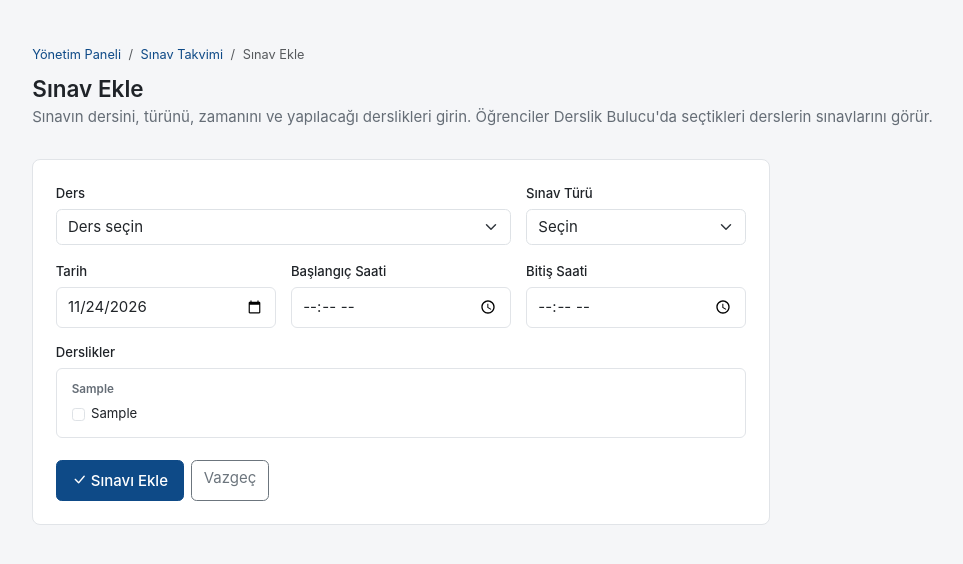
After one commit to MilanBaross/BLM4581-Proje, an ASP.NET Core app: page /Yonetim/SinavForm in a window 1280 px wide. The commit adds this page. Shown: the top 564 px of the page, without its empty margins (49-1012 px from the left). Run offline with ASP.NET Core 8, Linux system fonts and the light colour scheme; a user stored in the database is signed in; tables that the repository leaves empty hold one stand-in row (values such as "Sample post"); style sheets or scripts are compiled from the project's sources; some libraries are stand-ins or nearby versions.

Commit message:
Sınav takvimi yönetimi eklendi

```diff
--- /dev/null
+++ b/KampusPortali/Pages/Yonetim/SinavForm.cshtml
@@ -0,0 +1,99 @@
+@page
+@model KampusPortali.Pages.Yonetim.SinavFormModel
+@{
+    var baslik = Model.DuzenlemeMi ? "Sınavı Düzenle" : "Sınav Ekle";
+    ViewData["Title"] = baslik;
+}
+
+<nav aria-label="breadcrumb">
+    <ol class="breadcrumb">
+        <li class="breadcrumb-item"><a asp-page="/Yonetim/Index">Yönetim Paneli</a></li>
+        <li class="breadcrumb-item"><a asp-page="/Yonetim/Sinavlar">Sınav Takvimi</a></li>
+        <li class="breadcrumb-item active" aria-current="page">@baslik</li>
+    </ol>
+</nav>
+
+<div class="sayfa-baslik">
+    <h1>@baslik</h1>
+    <p>Sınavın dersini, türünü, zamanını ve yapılacağı derslikleri girin. Öğrenciler Derslik Bulucu'da seçtikleri derslerin sınavlarını görür.</p>
+</div>
+
+<div class="row">
+    <div class="col-12 col-lg-8">
+        <div class="panel-kart">
+            <form method="post" asp-route-id="@Model.Id">
+                <div asp-validation-summary="ModelOnly" class="alert alert-danger py-2" role="alert"></div>
+
+                <div class="row g-3">
+                    <div class="col-12 col-md-8">
+                        <label asp-for="Girdi.DersKodu" class="form-label"></label>
+                        <select asp-for="Girdi.DersKodu" asp-items="Model.DersSecenekleri" class="form-select">
+                            <option value="">Ders seçin</option>
+                        </select>
+                        <span asp-validation-for="Girdi.DersKodu" class="text-danger small"></span>
+                    </div>
+
+                    <div class="col-12 col-md-4">
+                        <label asp-for="Girdi.Tur" class="form-label"></label>
+                        <select asp-for="Girdi.Tur" asp-items="Model.TurSecenekleri" class="form-select">
+                            <option value="">Seçin</option>
+                        </select>
+                        <span asp-validation-for="Girdi.Tur" class="text-danger small"></span>
+                    </div>
+
+                    <div class="col-12 col-md-4">
+                        <label asp-for="Girdi.Tarih" class="form-label"></label>
+                        <input asp-for="Girdi.Tarih" type="date" class="form-control" />
+                        <span asp-validation-for="Girdi.Tarih" class="text-danger small"></span>
+                    </div>
+
+                    <div class="col-6 col-md-4">
+                        <label asp-for="Girdi.BaslangicSaati" class="form-label"></label>
+                        <input asp-for="Girdi.BaslangicSaati" type="time" step="300" class="form-control" />
+                        <span asp-validation-for="Girdi.BaslangicSaati" class="text-danger small"></span>
+                    </div>
+
+                    <div class="col-6 col-md-4">
+                        <label asp-for="Girdi.BitisSaati" class="form-label"></label>
+                        <input asp-for="Girdi.BitisSaati" type="time" step="300" class="form-control" />
+                        <span asp-validation-for="Girdi.BitisSaati" class="text-danger small"></span>
+                    </div>
+
+                    <div class="col-12">
+                        <span class="form-label d-block">Derslikler</span>
+                        <div class="derslik-secimi">
+                            @foreach (var bina in Model.Derslikler.GroupBy(d => d.Mekan?.Ad ?? "Kampüs dışı"))
+                            {
+                                <div class="derslik-secimi-grup">
+                                    <span class="derslik-secimi-bina">@bina.Key</span>
+                                    <div class="derslik-secimi-liste">
+                                        @foreach (var derslik in bina)
+                                        {
+                                            <label class="derslik-secimi-oge">
+                                                <input type="checkbox" class="form-check-input" name="Girdi.DerslikIdleri" value="@derslik.Id"
+                                                       checked="@(Model.Girdi.DerslikIdleri.Contains(derslik.Id))" />
+                                                @derslik.Ad
+                                            </label>
+                                        }
+                                    </div>
+                                </div>
+                            }
+                        </div>
+                        <span asp-validation-for="Girdi.DerslikIdleri" class="text-danger small"></span>
+                    </div>
+                </div>
+
+                <div class="d-flex flex-wrap gap-2 mt-4">
+                    <button type="submit" class="btn btn-primary">
+                        <i class="bi bi-check-lg"></i> @(Model.DuzenlemeMi ? "Kaydet" : "Sınavı Ekle")
+                    </button>
+                    <a asp-page="/Yonetim/Sinavlar" class="btn btn-outline-secondary">Vazgeç</a>
+                </div>
+            </form>
+        </div>
+    </div>
+</div>
+
+@section Scripts {
+    <partial name="_ValidationScriptsPartial" />
+}
--- /dev/null
+++ b/KampusPortali/Pages/Yonetim/SinavForm.cshtml.cs
@@ -0,0 +1,157 @@
+using KampusPortali.Data;
+using KampusPortali.Models;
+using KampusPortali.ViewModels;
+using KampusPortali.Yardimcilar;
+using Microsoft.AspNetCore.Mvc;
+using Microsoft.AspNetCore.Mvc.RazorPages;
+using Microsoft.AspNetCore.Mvc.Rendering;
+using Microsoft.EntityFrameworkCore;
+
+namespace KampusPortali.Pages.Yonetim
+{
+    public class SinavFormModel : PageModel
+    {
+        private readonly ApplicationDbContext _context;
+
+        public SinavFormModel(ApplicationDbContext context)
+        {
+            _context = context;
+        }
+
+        [BindProperty]
+        public SinavViewModel Girdi { get; set; } = new();
+
+        public int? Id { get; set; }
+
+        public bool DuzenlemeMi => Id.HasValue;
+
+        public List<SelectListItem> DersSecenekleri { get; set; } = new();
+
+        public List<SelectListItem> TurSecenekleri { get; set; } = new();
+
+        public List<Derslik> Derslikler { get; set; } = new();
+
+        public async Task<IActionResult> OnGetAsync(int? id)
+        {
+            Id = id;
+
+            if (id != null)
+            {
+                var grup = await SinavGrubunuBulAsync(id.Value);
+                if (grup.Count == 0)
+                {
+                    return NotFound();
+                }
+
+                var sinav = grup[0];
+                Girdi = new SinavViewModel
+                {
+                    DersKodu = sinav.DersKodu,
+                    Tur = sinav.Tur,
+                    Tarih = sinav.Tarih,
+                    BaslangicSaati = sinav.BaslangicSaati,
+                    BitisSaati = sinav.BitisSaati,
+                    DerslikIdleri = grup.Where(s => s.DerslikId != null).Select(s => s.DerslikId!.Value).ToList()
+                };
+            }
+            else
+            {
+                Girdi.Tarih = DateOnly.FromDateTime(TurkiyeSaati.Simdi());
+            }
+
+            await SecenekleriYukleAsync();
+            return Page();
+        }
+
+        public async Task<IActionResult> OnPostAsync(int? id)
+        {
+            Id = id;
+
+            var eskiGrup = new List<Sinav>();
+            if (id != null)
+            {
+                eskiGrup = await SinavGrubunuBulAsync(id.Value);
+                if (eskiGrup.Count == 0)
+                {
+                    return NotFound();
+                }
+            }
+
+            if (!string.IsNullOrEmpty(Girdi.DersKodu) &&
+                !await _context.Dersler.AnyAsync(d => d.Kod == Girdi.DersKodu))
+            {
+                ModelState.AddModelError("Girdi.DersKodu", "Ders programında böyle bir ders yok.");
+            }
+
+            var seciliDerslikler = Girdi.DerslikIdleri.Distinct().ToList();
+            var bulunanDerslikSayisi = await _context.Derslikler.CountAsync(d => seciliDerslikler.Contains(d.Id));
+            if (bulunanDerslikSayisi != seciliDerslikler.Count)
+            {
+                ModelState.AddModelError("Girdi.DerslikIdleri", "Seçilen dersliklerden biri bulunamadı.");
+            }
+
+            if (!ModelState.IsValid)
+            {
+                await SecenekleriYukleAsync();
+                return Page();
+            }
+
+            _context.Sinavlar.RemoveRange(eskiGrup);
+
+            foreach (var derslikId in seciliDerslikler)
+            {
+                _context.Sinavlar.Add(new Sinav
+                {
+                    DersKodu = Girdi.DersKodu,
+                    Tur = Girdi.Tur!.Value,
+                    Tarih = Girdi.Tarih!.Value,
+                    BaslangicSaati = Girdi.BaslangicSaati!.Value,
+                    BitisSaati = Girdi.BitisSaati!.Value,
+                    DerslikId = derslikId
+                });
+            }
+
+            await _context.SaveChangesAsync();
+
+            TempData["Bilgi"] = $"{Girdi.DersKodu} {Girdi.Tur!.Value.GorunenAd()} sınavı kaydedildi.";
+            return RedirectToPage("/Yonetim/Sinavlar");
+        }
+
+        private async Task<List<Sinav>> SinavGrubunuBulAsync(int id)
+        {
+            var sinav = await _context.Sinavlar.FindAsync(id);
+            if (sinav == null)
+            {
+                return new List<Sinav>();
+            }
+
+            return await _context.Sinavlar
+                .Where(s => s.DersKodu == sinav.DersKodu && s.Tur == sinav.Tur && s.Tarih == sinav.Tarih &&
+                    s.BaslangicSaati == sinav.BaslangicSaati && s.BitisSaati == sinav.BitisSaati)
+                .ToListAsync();
+        }
+
+        private async Task SecenekleriYukleAsync()
+        {
+            DersSecenekleri = (await _context.Dersler
+                .Select(d => new { d.Kod, d.DersAdi })
+                .ToListAsync())
+                .GroupBy(d => d.Kod)
+                .OrderBy(g => g.Key)
+                .Select(g => new SelectListItem(
+                    g.First().DersAdi == g.Key ? g.Key : $"{g.Key} · {g.First().DersAdi}", g.Key))
+                .ToList();
+
+            Derslikler = await _context.Derslikler
+                .Include(d => d.Mekan)
+                .OrderBy(d => d.Mekan == null)
+                .ThenBy(d => d.Mekan!.Ad)
+                .ThenBy(d => d.Ad)
+                .ToListAsync();
+
+            TurSecenekleri = Enum.GetValues<SinavTuru>()
+                .Select(t => new SelectListItem(t.GorunenAd(), t.ToString()))
+                .ToList();
+        }
+    }
+}
--- a/KampusPortali/wwwroot/css/site.css
+++ b/KampusPortali/wwwroot/css/site.css
@@ -1756,3 +1756,71 @@ a.cizelge-ders:hover {
     grid-template-columns: repeat(auto-fill, minmax(70px, 1fr));
   }
 }
+
+.sinav-gecmis {
+  opacity: 0.6;
+}
+
+.yonetim-kartlari {
+  display: grid;
+  grid-template-columns: repeat(auto-fill, minmax(260px, 1fr));
+  gap: 0.75rem;
+  margin-bottom: 2rem;
+}
+
+.yonetim-kartlari .modul-karti {
+  min-height: 0;
+  gap: 0.75rem;
+  padding: 0.85rem 1rem;
+}
+
+.yonetim-kartlari .modul-ikon {
+  width: 34px;
+  height: 34px;
+  font-size: 1rem;
+}
+
+.yonetim-kartlari .modul-baslik {
+  font-size: 0.95rem;
+  margin-bottom: 0.1rem;
+}
+
+.yonetim-kartlari .modul-aciklama {
+  font-size: 0.8rem;
+  -webkit-line-clamp: 1;
+}
+
+.derslik-secimi {
+  display: flex;
+  flex-direction: column;
+  gap: 0.75rem;
+  padding: 0.85rem 1rem;
+  border: 1px solid var(--kenar);
+  border-radius: 6px;
+}
+
+.derslik-secimi-bina {
+  display: block;
+  margin-bottom: 0.35rem;
+  font-size: 0.78rem;
+  font-weight: 600;
+  color: var(--yazi-soluk);
+}
+
+.derslik-secimi-liste {
+  display: flex;
+  flex-wrap: wrap;
+  gap: 0.4rem 1.25rem;
+}
+
+.derslik-secimi-oge {
+  display: inline-flex;
+  align-items: center;
+  gap: 0.4rem;
+  font-size: 0.88rem;
+  cursor: pointer;
+}
+
+.derslik-secimi-oge .form-check-input {
+  margin: 0;
+}
```
Also changed, not shown: KampusPortali/Pages/Kampus/DerslikBul.cshtml (+9 -1 lines), KampusPortali/Pages/Kampus/DerslikBul.cshtml.cs (+11 -4 lines), KampusPortali/Pages/Kampus/_SinavListesi.cshtml (+34 -5 lines), KampusPortali/Pages/Yonetim/Index.cshtml (+12 -1 lines), KampusPortali/Pages/Yonetim/Sinavlar.cshtml (added, +122 -0 lines), KampusPortali/Pages/Yonetim/Sinavlar.cshtml.cs (added, +79 -0 lines), KampusPortali/ViewModels/SinavViewModel.cs (added, +48 -0 lines).
